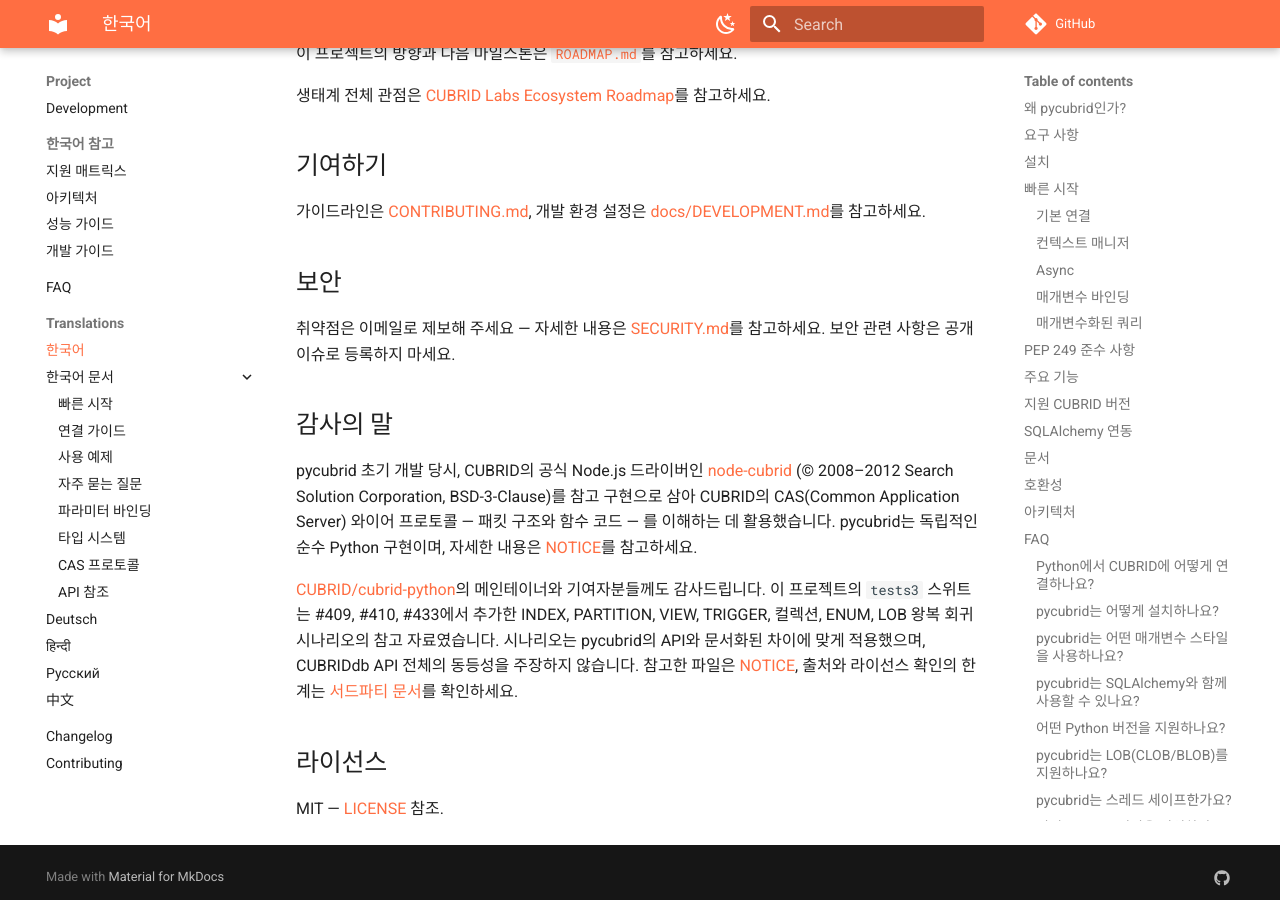
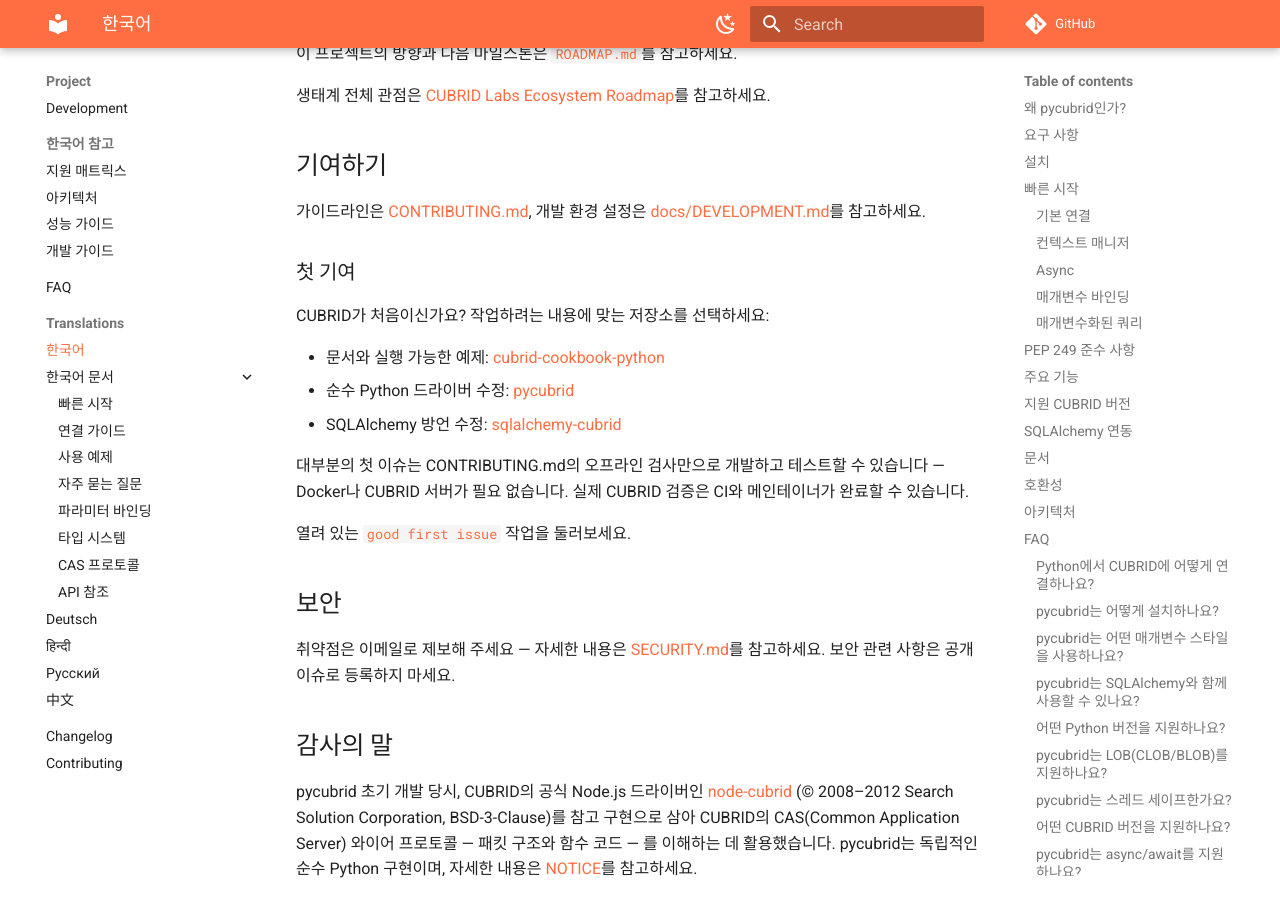
Before and after one commit to cubrid-lab/pycubrid, an MkDocs documentation site: the page built from docs/README.ko.md, in a window 1280 px wide and 900 px high, scrolled down 8053 px. Built offline with MkDocs 1.6.1 and Material for MkDocs 9.7.7, drawn with Linux system fonts in a browser that asks for light colours; comment, search, counter and statistics services are not loaded.

Commit message:
docs: add first-contribution guide and good-first-issue lifecycle
Point new contributors at the right cubrid-lab repo for their first PR
and document the good-first-issue -> status: in progress -> close/restore
label lifecycle for maintainers, so triage stays consistent org-wide.

Co-Authored-By: Claude Opus 5.5 <noreply@anthropic.com>

```diff
--- a/docs/README.ko.md
+++ b/docs/README.ko.md
@@ -313,6 +313,18 @@ CUBRID 10.2, 11.0, 11.2, 11.4를 CI에서 테스트합니다.
 
 가이드라인은 [CONTRIBUTING.md](../CONTRIBUTING.md), 개발 환경 설정은 [docs/DEVELOPMENT.md](DEVELOPMENT.md)를 참고하세요.
 
+### 첫 기여
+
+CUBRID가 처음이신가요? 작업하려는 내용에 맞는 저장소를 선택하세요:
+
+- 문서와 실행 가능한 예제: [cubrid-cookbook-python](https://github.com/cubrid-lab/cubrid-cookbook-python)
+- 순수 Python 드라이버 수정: [pycubrid](https://github.com/cubrid-lab/pycubrid)
+- SQLAlchemy 방언 수정: [sqlalchemy-cubrid](https://github.com/cubrid-lab/sqlalchemy-cubrid)
+
+대부분의 첫 이슈는 CONTRIBUTING.md의 오프라인 검사만으로 개발하고 테스트할 수 있습니다 — Docker나 CUBRID 서버가 필요 없습니다. 실제 CUBRID 검증은 CI와 메인테이너가 완료할 수 있습니다.
+
+열려 있는 [`good first issue`](https://github.com/cubrid-lab/pycubrid/issues?q=is%3Aissue+is%3Aopen+label%3A%22good+first+issue%22+no%3Aassignee) 작업을 둘러보세요.
+
 ## 보안
 
 취약점은 이메일로 제보해 주세요 — 자세한 내용은 [SECURITY.md](../SECURITY.md)를 참고하세요. 보안 관련 사항은 공개 이슈로 등록하지 마세요.
```
Also changed, not shown: AGENTS.md (+8 -0 lines), CHANGELOG.md (+1 -0 lines), README.md (+12 -0 lines).
